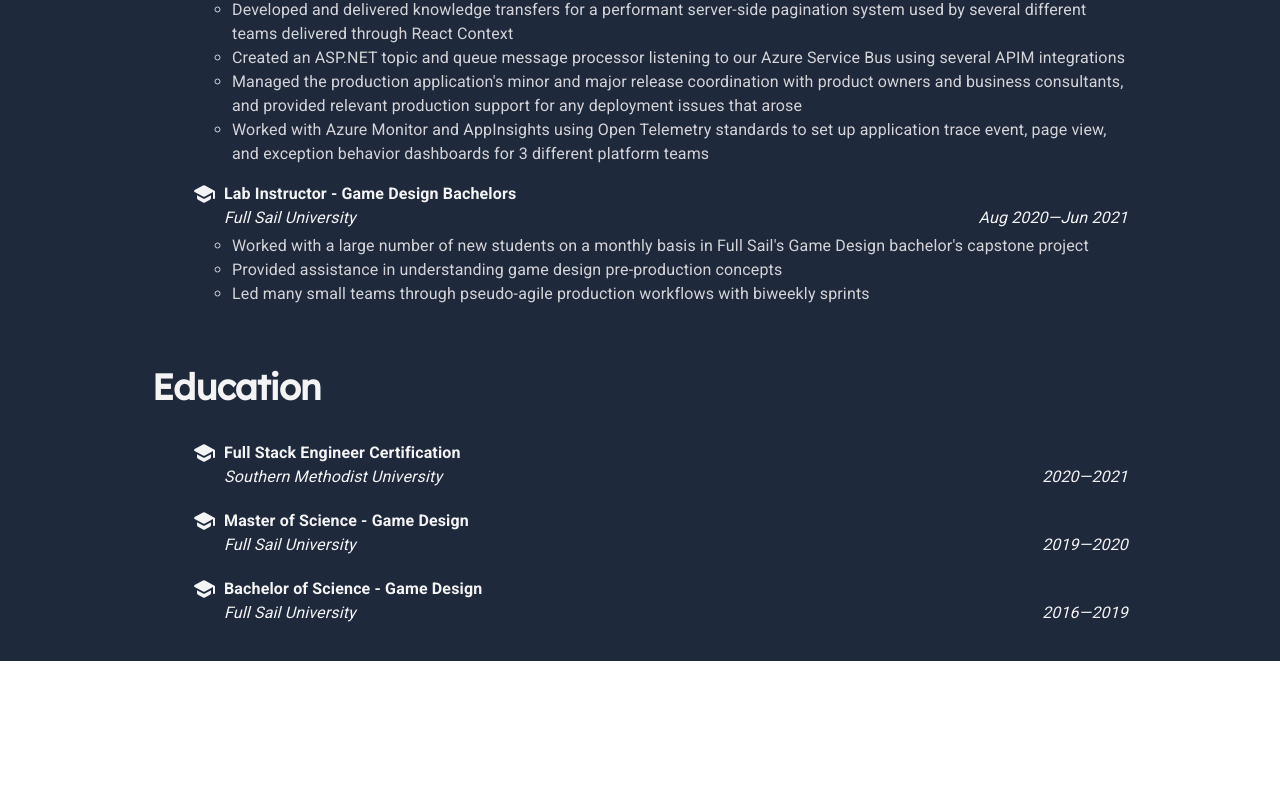
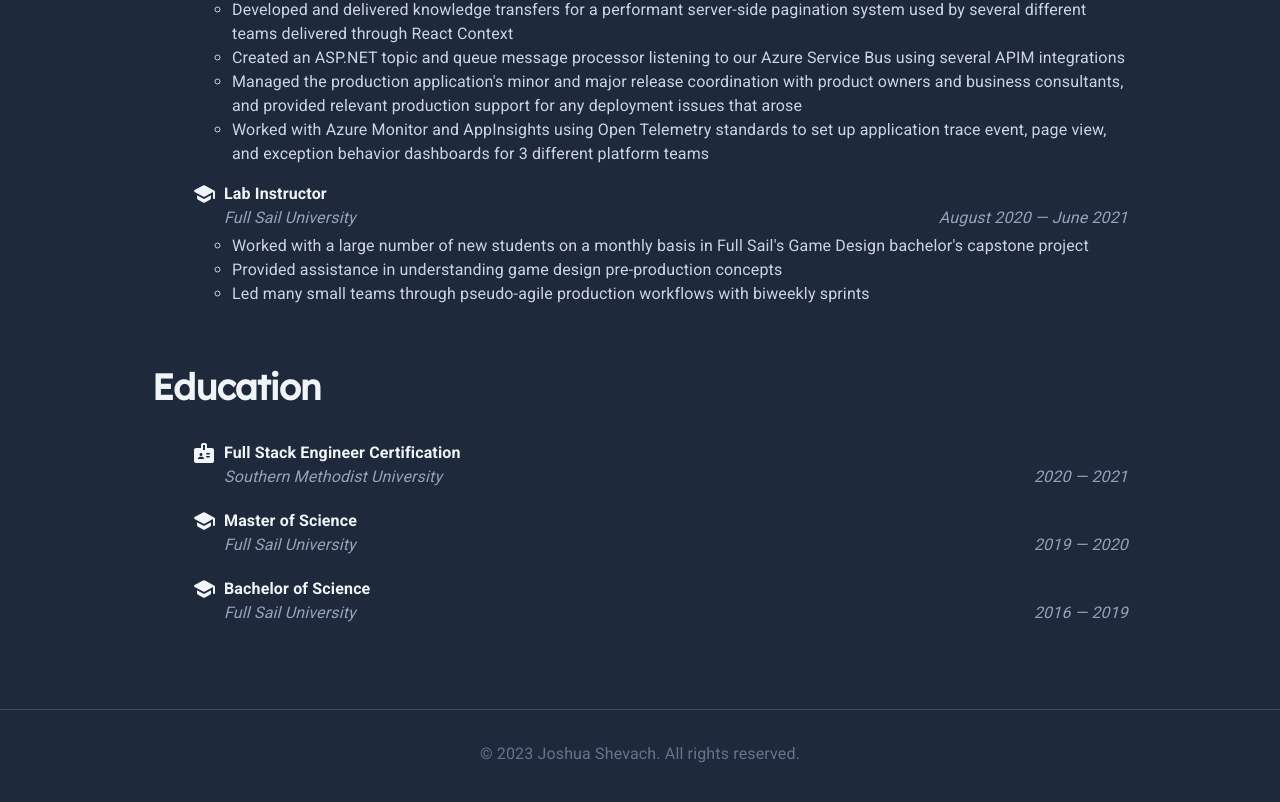
Before and after one commit to BentAllenDesign/portfolio-web, a React (Vite) app: page /resume in a window 1280 px wide. Shown: the part 1502-2304 px from the top of the page. Before the commit the page ends 2163 px from the top, so only its background shows below. Built offline with nearby package versions, Linux system fonts and the light colour scheme; a web font is replaced by a local one.

Commit message:
feat: set up landing cards, footer, and consistent text color styling across all pages

```diff
--- a/personal.config.tsx
+++ b/personal.config.tsx
@@ -1,25 +1,32 @@
-import { BuildCircleRounded, CodeRounded, ConfirmationNumberRounded, DataObjectRounded, FitnessCenterRounded, PeopleRounded, SchoolRounded, SettingsRounded, SportsEsportsRounded } from "@mui/icons-material"
-import { Badge } from "@mui/material"
+import { BadgeRounded, BuildCircleRounded, CodeRounded, ConfirmationNumberRounded, DataObjectRounded, FitnessCenterRounded, PeopleRounded, SchoolRounded, SettingsRounded, SportsEsportsRounded } from "@mui/icons-material"
+import { Badge, SvgIconTypeMap } from "@mui/material"
+import { OverridableComponent } from "@mui/material/OverridableComponent";
 import { ReactNode } from "react"
 
 export interface IMyExperience {
-  icon: ReactNode,
   title: string,
   company: string,
   location: string,
   duration: string[],
   bullets: string[],
+  Icon: OverridableComponent<SvgIconTypeMap<{}, "svg">> & {
+    muiName: string;
+  },
 }
 
 export interface IMySkill {
-  icon: ReactNode,
-  bullets: string[]
+  bullets: string[],
+  Icon: OverridableComponent<SvgIconTypeMap<{}, "svg">> & {
+    muiName: string;
+  },
 }
 
 export interface IMyProject {
-  icon: ReactNode,
   name: string,
   detail: string,
+  Icon: OverridableComponent<SvgIconTypeMap<{}, "svg">> & {
+    muiName: string;
+  },
 }
 
 export interface IMy {
@@ -33,34 +40,34 @@
 export const my: IMy = {
   projects: [
     {
-      icon: <CodeRounded />,
+      Icon: CodeRounded,
       name: "JOSHE",
       detail: "React web application using vite as the bundler and compiler, dockerized and hosted on a high-availability Heroku dyno. - https://github.com/BentAllenDesign/portfolio-web",
     },
     {
-      icon: <DataObjectRounded />,
+      Icon: DataObjectRounded,
       name: "Cruisr",
       detail: "Full-stack React web app and Java Spring backend with a PostgreSQL database masked by a Hasura GraphQL layer. - Code available upon request",
     },
     {
-      icon: <ConfirmationNumberRounded />,
+      Icon: ConfirmationNumberRounded,
       name: "Schrödinger",
       detail: "Full-stack Discord bot with PostgreSQL database deployed to a Heroku dyno. Actively in use by indie game studio Legio Vox Studios. - Code available upon request",
     },
     {
-      icon: <PeopleRounded />,
+      Icon: PeopleRounded,
       name: "Hottos Crafting Company",
       detail: "Simple .NET Discord bot for Animal Crossing island visitor queue management deployed to an AWS EC2 instance. - Code unavailable",
     },
     {
-      icon: <SportsEsportsRounded />,
+      Icon: SportsEsportsRounded,
       name: "Loralai",
       detail: "5-month small-pod capstone game project for the Game Design Bachelor\'s program at Full Sail University. I specifically worked on gameplay and tools programming. - Code unavailable"
     }
   ],
   skills: {
     languages: {
-      icon: <CodeRounded />,
+      Icon: CodeRounded,
       bullets: [
         'JavaScript',
         'TypeScript',
@@ -73,7 +80,7 @@
       ],
     },
     practices: {
-      icon: <FitnessCenterRounded />,
+      Icon: FitnessCenterRounded,
       bullets: [
         'Agile',
         'Scrum',
@@ -85,7 +92,7 @@
       ],
     },
     technologies: {
-      icon: <BuildCircleRounded />,
+      Icon: BuildCircleRounded,
       bullets: [
         'ASP.NET',
         'Spring Framework',
@@ -113,7 +120,7 @@
   },
   jobs: [
     {
-      icon: <SettingsRounded />,
+      Icon: SettingsRounded,
       title: 'Full Stack Engineer',
       company: 'Cognizant Technologies',
       location: 'Plano, TX',
@@ -131,11 +138,11 @@
       ],
     },
     {
-      icon: <SchoolRounded />,
-      title: 'Lab Instructor - Game Design Bachelors',
+      Icon: SchoolRounded,
+      title: 'Lab Instructor',
       company: 'Full Sail University',
       location: 'Winter Park, FL',
-      duration: ['Aug 2020', 'Jun 2021'],
+      duration: ['August 2020', 'June 2021'],
       bullets: [
         "Worked with a large number of new students on a monthly basis in Full Sail's Game Design bachelor's capstone project",
         "Provided assistance in understanding game design pre-production concepts",
@@ -145,7 +152,7 @@
   ],
   education: [
     {
-      icon: <Badge />,
+      Icon: BadgeRounded,
       title: 'Full Stack Engineer Certification',
       company: 'Southern Methodist University',
       location: 'Dallas, tx',
@@ -153,16 +160,16 @@
       bullets: []
     },
     {
-      icon: <SchoolRounded />,
-      title: 'Master of Science - Game Design',
+      Icon: SchoolRounded,
+      title: 'Master of Science',
       company: 'Full Sail University',
       location: 'Winter Park, FL',
       duration: ['2019', '2020'],
       bullets: []
     },
     {
-      icon: <SchoolRounded />,
-      title: 'Bachelor of Science - Game Design',
+      Icon: SchoolRounded,
+      title: 'Bachelor of Science',
       company: 'Full Sail University',
       location: 'Winter Park, FL',
       duration: ['2016', '2019'],
--- a/src/components/ComingSoon.tsx
+++ b/src/components/ComingSoon.tsx
@@ -7,7 +7,7 @@
 
   return (
     <Container>
-      <h1 className={clsx("font-display", darkMode ? 'text-zinc-200' : 'text-zinc-800')}>Coming Soon!</h1>
+      <h1 className={clsx("text-4xl sm:text-5xl font-display text-center mb-24", darkMode ? 'text-slate-200' : 'text-slate-800')}>Coming Soon!</h1>
     </Container>
   )
 }
--- a/src/components/Page.tsx
+++ b/src/components/Page.tsx
@@ -1,4 +1,4 @@
-import { Box } from "@mui/material"
+import { Box, Divider } from "@mui/material"
 import { Container } from "@mui/system"
 import clsx from "clsx"
 import { useCallback, useEffect } from "react"
@@ -37,6 +37,10 @@
       <Box className="pt-40 relative z-10">
         <Outlet context={theme} />
       </Box>
+      <Divider className={clsx("w-screen my-12", theme.darkMode && "bg-slate-600")} />
+      <Box className="max-w-sm mb-12 -mt-4 text-slate-500 text-center mx-auto">
+        © 2023 Joshua Shevach. All rights reserved.
+      </Box>
     </Box>
   )
 }
--- a/src/components/Resume.tsx
+++ b/src/components/Resume.tsx
@@ -6,8 +6,8 @@
 
 export const Header = (props: { darkMode: boolean }) => (
   <Box className='text-center pb-2'>
-    <h1 className={clsx("text-4xl font-bold font-display tracking-tight sm:text-5xl", props.darkMode ? 'text-zinc-100' : 'text-zinc-800')}>Joshua Shevach</h1>
-    <Box className={clsx("pb-2 [&>*]:inline-block [&>*]:px-4 [&>*]:pb-2", props.darkMode ? 'text-zinc-300' : 'text-zinc-600')}>
+    <h1 className={clsx("text-4xl font-bold font-display tracking-tight sm:text-5xl", props.darkMode ? 'text-slate-100' : 'text-slate-800')}>Joshua Shevach</h1>
+    <Box className={clsx("pb-2 [&>*]:inline-block [&>*]:px-4 [&>*]:pb-2", props.darkMode ? 'text-slate-300' : 'text-slate-600')}>
       <span>github.com/BentAllenDesign</span>
       <span>me@joshe.app</span>
       <br />
@@ -23,16 +23,21 @@
   </Box>
 );
 
-export const Details = memo<IMyExperience>((props) => (
+interface IDetailProps {
+  darkMode?: boolean;
+  size: 'lg' | 'base';
+}
+
+export const Details = memo<IMyExperience & IDetailProps>((props) => (
   <div className='flex flex-col pb-1 w-full'>
-    <span className='font-bold'>{props.title}</span>
-    <div className='flex justify-between whitespace-no-wrap flex-wrap'>
-      <span className=''>
+    <span className={clsx("font-bold", props.size === 'lg' ? 'text-lg' : 'text-base')}>{props.title}</span>
+    <div className={clsx("flex justify-between whitespace-no-wrap flex-wrap", props.darkMode ? 'text-slate-400' : 'text-slate-600' )}>
+      <span>
         <i>{props.company}</i>
       </span>
-      <span className=''>
+      <span>
         <i>
-          <span>{props.duration[0]}—</span>
+          <span>{props.duration[0]} — </span>
           <wbr />
           <span>{props.duration[1]}</span>
         </i>
@@ -48,7 +53,7 @@
       {list.map((item, idx) => (
         <>
           <BoltRounded className="text-sm first:hidden" />
-          <span key={idx} className={clsx("w-max flex break-words", darkMode ? 'text-zinc-300' : 'text-zinc-700')}>
+          <span key={idx} className={clsx("w-max flex break-words", darkMode ? 'text-slate-300' : 'text-slate-700')}>
             {item}
           </span>
         </>
--- a/src/pages/ResumePage.tsx
+++ b/src/pages/ResumePage.tsx
@@ -1,4 +1,4 @@
-import { my } from '../../personal.config'
+import { IMyExperience, my } from '../../personal.config'
 
 import {
   BuildRounded, CodeRounded, ConfirmationNumberRounded, DataObjectRounded, FitnessCenterRounded, PeopleRounded, SchoolRounded, SettingsRounded, SportsEsportsRounded
@@ -16,17 +16,17 @@
   useEffect(() => { document.title = "Joshe - " + props.title }, []);
 
   return (
-    <Container className={clsx("max-w-5xl", theme.darkMode ? 'text-zinc-100' : 'text-zinc-800')}>
+    <Container className={clsx("max-w-5xl", theme.darkMode ? 'text-slate-100' : 'text-slate-800')}>
       <div className='resume'>
         <Header {...theme} />
         <Section title='Projects'>
           <ul className='[&>*]:my-4'>
-            {my.projects.map((project, idx) => (
+            {my.projects.map(({ Icon, ...project }, idx) => (
               <Box key={idx} className='flex gap-x-2'>
-                {project.icon}
+                <Icon />
                 <Box>
                   <b className='text-lg'>{project.name}: </b>
-                  <span className={clsx(theme.darkMode ? 'text-zinc-300' : 'text-zinc-700')}>{project.detail}</span>
+                  <span className={clsx(theme.darkMode ? 'text-slate-300' : 'text-slate-700')}>{project.detail}</span>
                 </Box>
               </Box>
             ))}
@@ -34,36 +34,39 @@
         </Section>
         <Section title='Skills'>
           <ul className='[&>*]:my-4'>
-            {Object.keys(my.skills).map((key, idx) => (
-              <Box className='flex gap-x-2'>
-                {my.skills[key].icon}
-                <b className='text-lg'>{key.charAt(0).toUpperCase() + key.slice(1)}: </b>
-                {HeartSeparatedList(my.skills[key].bullets, theme.darkMode)}
-              </Box>
-            ))}
+            {Object.keys(my.skills).map((key, idx) => {
+              const Icon = my.skills[key].Icon;
+              return (
+                <Box className='flex gap-x-2'>
+                  <Icon />
+                  <b className='text-lg'>{key.charAt(0).toUpperCase() + key.slice(1)}: </b>
+                  {HeartSeparatedList(my.skills[key].bullets, theme.darkMode)}
+                </Box>
+              )
+            })}
           </ul>
         </Section>
         <Section title='Experience'>
-          {my.jobs.map((job, idx) => (
+          {my.jobs.map(({ Icon, ...job }, idx) => (
             <ul key={idx}>
               <Box className="flex gap-x-2">
-                {job.icon}
-                <Details {...job} />
+                <Icon />
+                <Details {...job as IMyExperience} size="base" darkMode={theme.darkMode} />
               </Box>
               <ul>
                 {job.bullets.map((item, j) => (
-                  <li key={j} className={clsx(theme.darkMode ? 'text-zinc-300' : 'text-zinc-700')}>{item}</li>
+                  <li key={j} className={clsx(theme.darkMode ? 'text-slate-300' : 'text-slate-700')}>{item}</li>
                 ))}
               </ul>
             </ul>
           ))}
         </Section>
         <Section title='Education'>
-          {my.education.map((education, i) => (
-            <ul key={i}>
+          {my.education.map(({ Icon, ...education }, idx) => (
+            <ul key={idx}>
               <Box className="flex gap-x-2">
-                <SchoolRounded />
-                <Details {...education} />
+                <Icon />
+                <Details {...education as IMyExperience} size="base" darkMode={theme.darkMode} />
               </Box>
               <ul>
                 {education.bullets.map((bullet, j) => (
```
Also changed, not shown: src/components/Navbar.tsx (+7 -7 lines), src/pages/LandingPage.tsx (+20 -17 lines).
